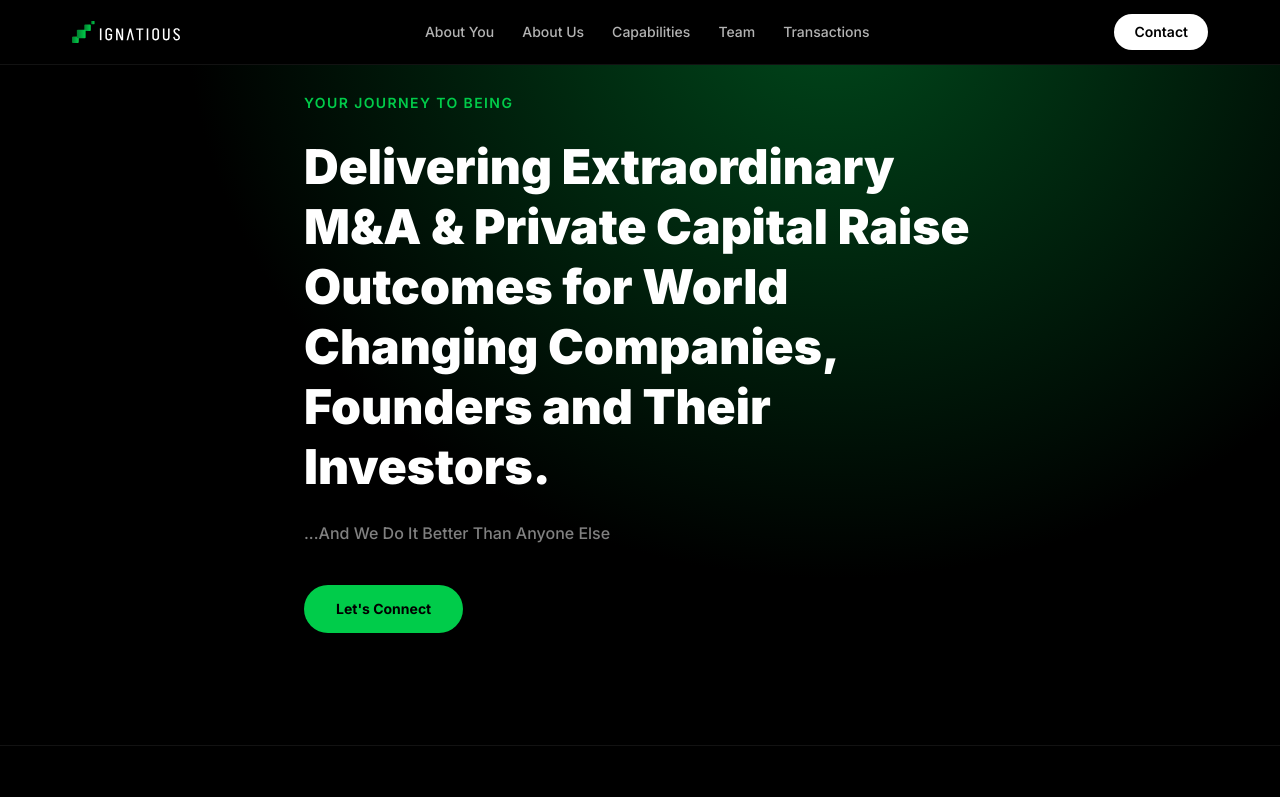
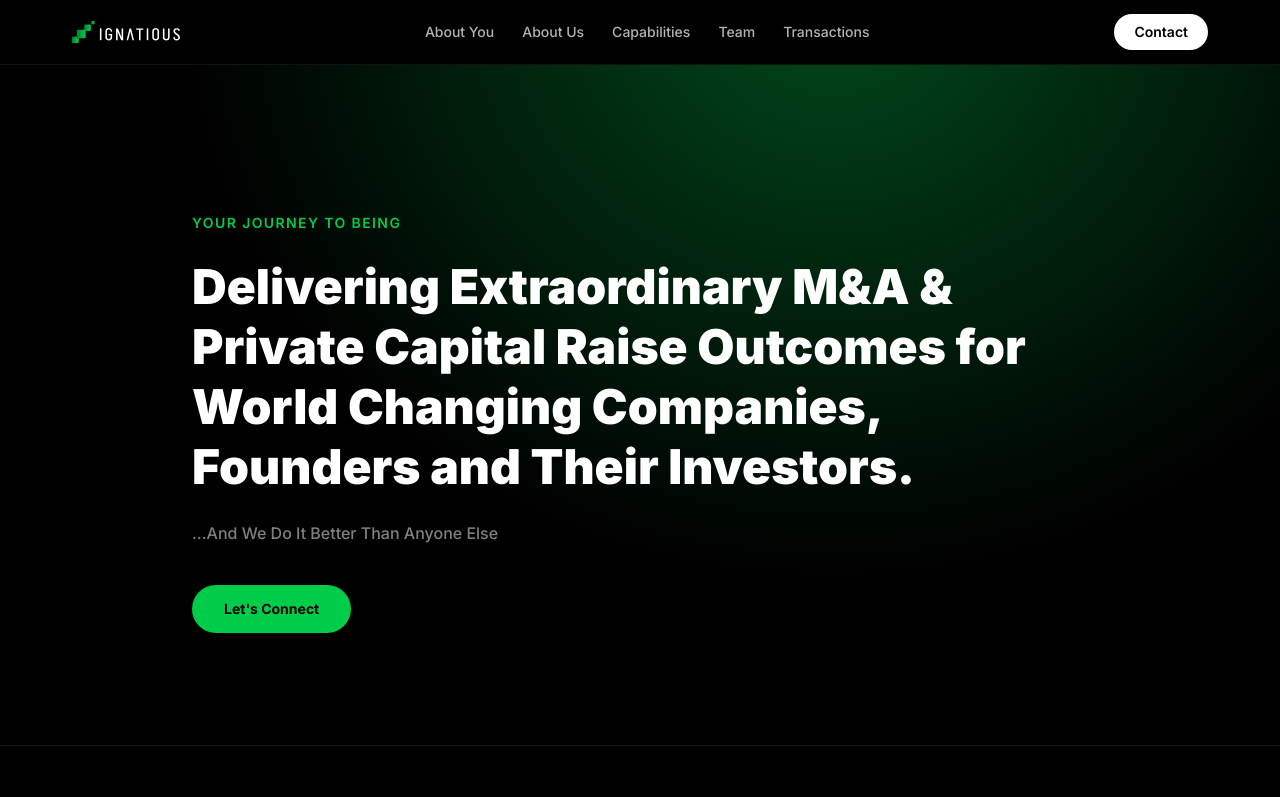
Before and after one commit to ng4d5yvg7d-ship-it/ignatious-website, a Next.js app: page / in a window 1280 px wide. Shown: the top 797 px of the page. Built offline with nearby package versions, Linux system fonts and the light colour scheme.

Commit message:
Widen hero text to max-w-4xl to match navbar width

```diff
--- a/app/page.tsx
+++ b/app/page.tsx
@@ -8,7 +8,7 @@
       {/* ── Hero ── */}
       <section className="hero-gradient min-h-[85vh] flex items-end pb-20 md:pb-28">
         <div className="container-site">
-          <div className="max-w-2xl">
+          <div className="max-w-4xl">
             <p className="text-sm font-semibold text-green uppercase tracking-widest mb-6">
               {c.hero.headline_line1}
             </p>
```
